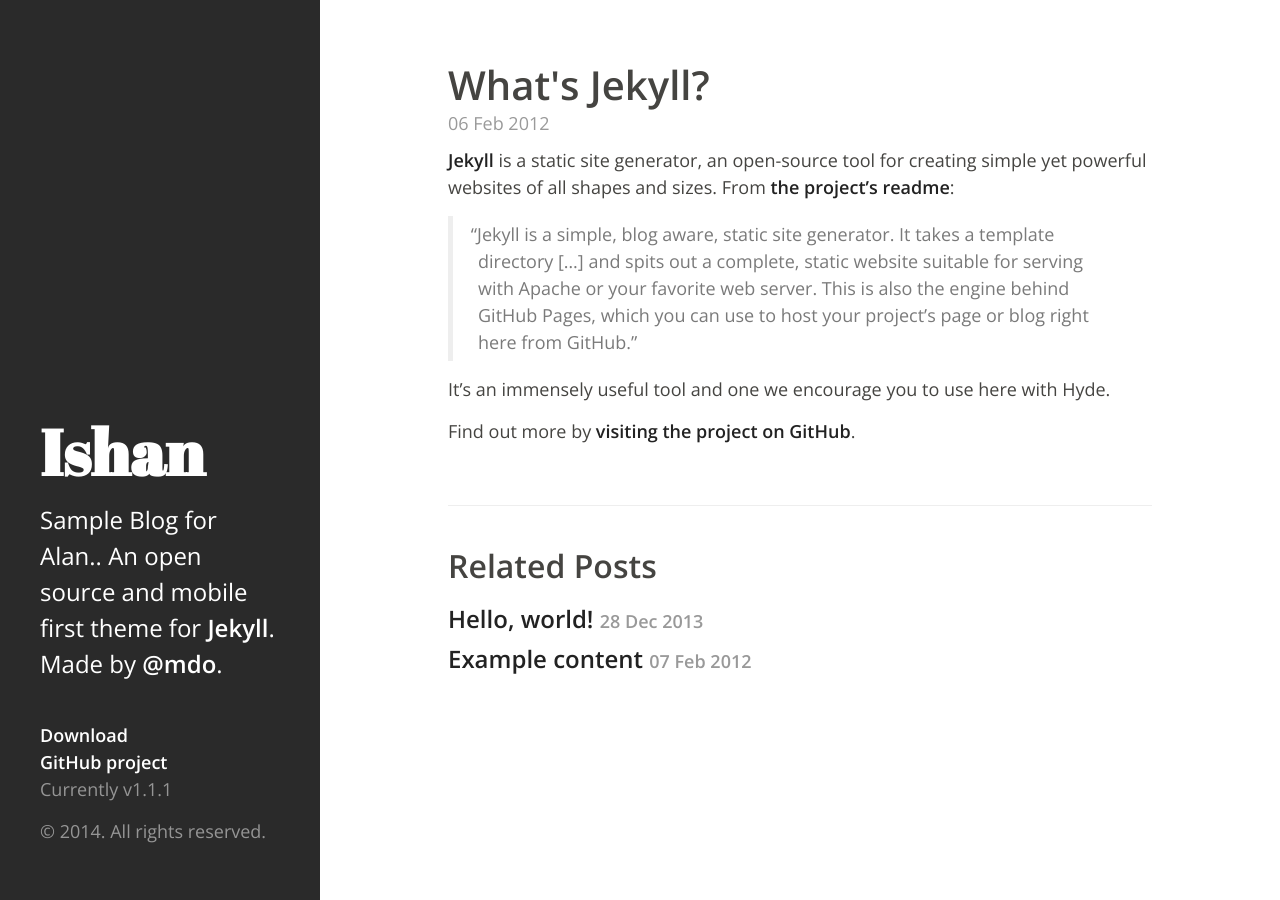
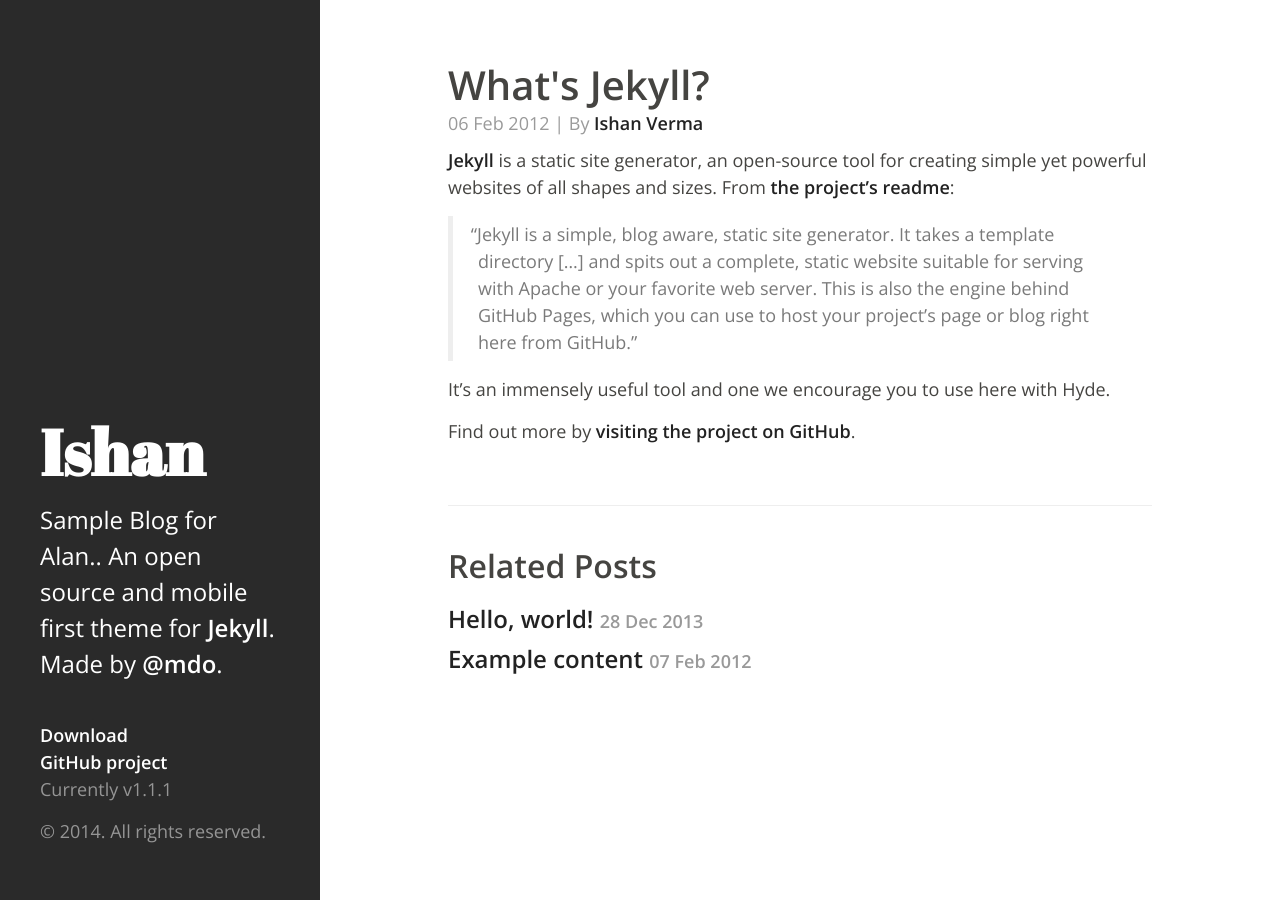
Before and after one commit to wuxxa/wuxxa.github.io, a Jekyll site: the page built from _posts/2012-02-06-whats-jekyll.md, in a window 1280 px wide. Built offline with Jekyll 4.4.1, drawn with Linux system fonts in a browser that asks for light colours.

Commit message:
Update post.html

```diff
--- a/_layouts/post.html
+++ b/_layouts/post.html
@@ -4,7 +4,7 @@ layout: default
 
 <div class="post">
   <h1>{{ page.title }}</h1>
-  <span class="post-date">{{ page.date | date_to_string }}</span>
+  <span class="post-date">{{ page.date | date_to_string }} | By <a href="https://plus.google.com/100940315791173844300?rel=author">Ishan Verma</a></span>
   {{ content }}
 </div>
 
```
